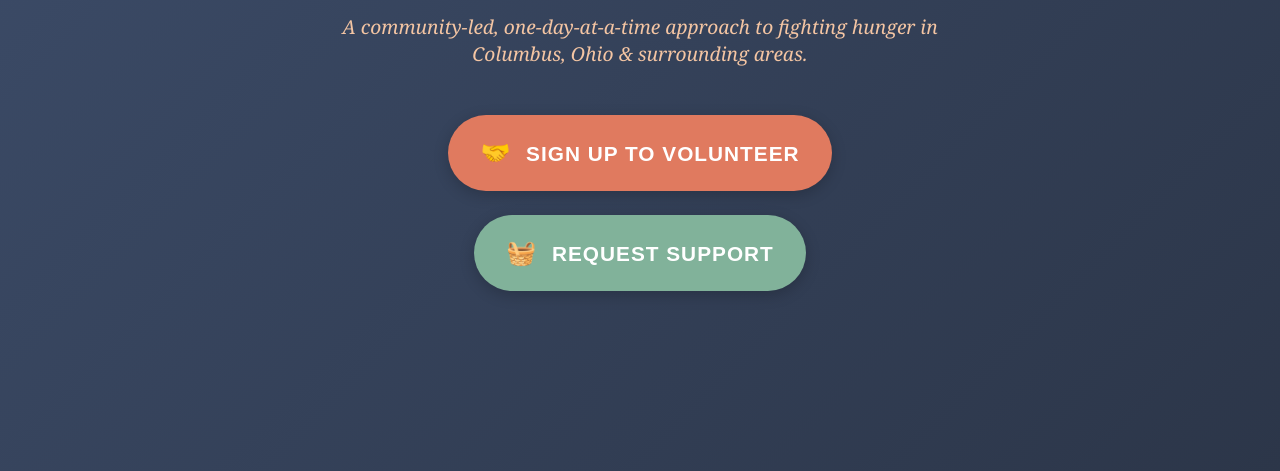
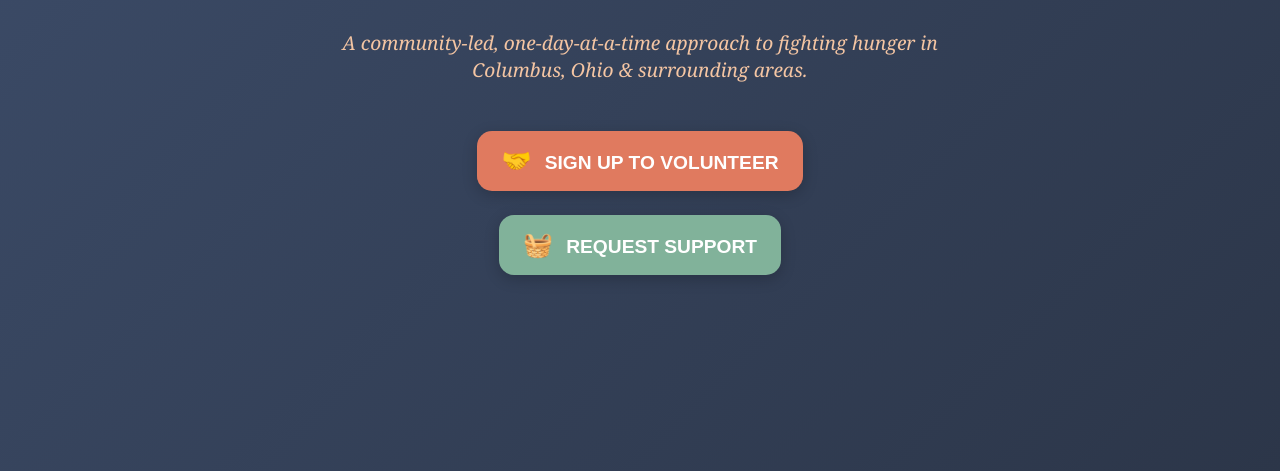
Before and after one commit to jadebarry/porchpantry, a plain HTML site: page index.html in a window 1280 px wide. Shown: the part 329-800 px from the top of the page. Drawn offline with Linux system fonts and the light colour scheme.

Commit message:
Update index.html

```diff
--- a/index.html
+++ b/index.html
@@ -63,17 +63,15 @@
         }
 
         .btn {
-            padding: 1.5rem 2rem;
-            font-size: 1.3rem;
+            padding: 1rem 1.5rem;
+            font-size: 1.2rem;
             font-weight: bold;
             border: none;
-            border-radius: 50px;
+            border-radius: 15px;
             cursor: pointer;
             transition: all 0.3s ease;
             text-transform: uppercase;
-            letter-spacing: 1px;
             box-shadow: 0 4px 15px rgba(0,0,0,0.2);
-            font-family: 'Arial', sans-serif;
             white-space: nowrap;
         }
 
```
